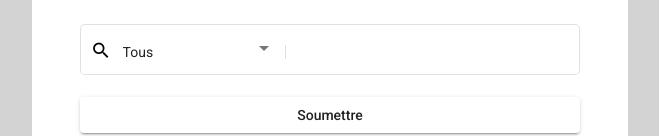
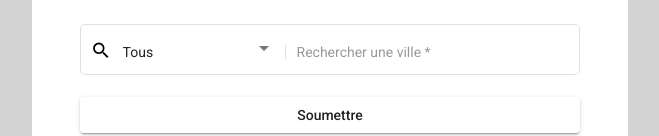
Before and after one commit to WeeabooDono/AdvancedMatFormFieldControlTutorial, an Angular app: page / in a window 1280 px wide. Shown: the part 362-498 px from the top of the page, without its empty margins (310-969 px from the left). Built offline with nearby package versions, Linux system fonts and the light colour scheme.

Commit message:
workaround to display the mat-label

```diff
--- a/src/app/_shared/custom-form-fields/advanced-search-control/advanced-search-control.component.html
+++ b/src/app/_shared/custom-form-fields/advanced-search-control/advanced-search-control.component.html
@@ -8,7 +8,9 @@
   <mat-divider [vertical]="true" class="divider"></mat-divider>
   <input matInput class="input"
          (focusout)="_onFocusOut()"
+         [placeholder]="placeholder"
          type="text"
          name="advanced-search-input"
          formControlName="query"/>
+  <span *ngIf="canDisplay()" class="custom-advanced-search-placeholder" #customPlaceholder></span>
 </ng-container>
--- a/src/app/_shared/custom-form-fields/advanced-search-control/advanced-search-control.component.scss
+++ b/src/app/_shared/custom-form-fields/advanced-search-control/advanced-search-control.component.scss
@@ -15,4 +15,10 @@
     color: currentColor;
     margin: 0 0.75rem;
   }
+
+  .custom-advanced-search-placeholder {
+    position: absolute;
+    margin-left: calc(150px + 2rem);
+    opacity: 40%;
+  }
 }
--- a/src/app/_shared/custom-form-fields/advanced-search-control/advanced-search-control.component.ts
+++ b/src/app/_shared/custom-form-fields/advanced-search-control/advanced-search-control.component.ts
@@ -1,4 +1,5 @@
 import {
+  AfterViewInit,
   ChangeDetectionStrategy,
   Component,
   DoCheck,
@@ -15,7 +16,15 @@ import {
 } from '@angular/core';
 import { MatFormFieldControl } from '@angular/material/form-field';
 import { FormFieldValue } from '@shared/custom-form-fields/advanced-search-control/advanced-search-control.model';
-import { ControlValueAccessor, FormBuilder, FormGroup, FormGroupDirective, NgControl, NgForm } from '@angular/forms';
+import {
+  AbstractControl,
+  ControlValueAccessor,
+  FormBuilder,
+  FormGroup,
+  FormGroupDirective,
+  NgControl,
+  NgForm,
+} from '@angular/forms';
 import { Subject } from 'rxjs';
 import { BooleanInput, coerceBooleanProperty } from '@angular/cdk/coercion';
 import { FocusMonitor, FocusOrigin } from '@angular/cdk/a11y';
@@ -79,7 +88,7 @@ const _SearchInputMixinBase = mixinErrorState(SearchInputBase);
 })
 export class AdvancedSearchControlComponent
   extends _SearchInputMixinBase
-  implements OnInit, DoCheck, OnChanges, OnDestroy, MatFormFieldControl<FormFieldValue>, ControlValueAccessor {
+  implements OnInit, DoCheck, AfterViewInit, OnChanges, OnDestroy, MatFormFieldControl<FormFieldValue>, ControlValueAccessor {
   /**
    * Ce champ va correspondre au prochain id à ajouter à la classe de notre `AdvancedSearchControlComponent`.
    */
@@ -89,6 +98,12 @@ export class AdvancedSearchControlComponent
 
   @ViewChild(MatInput, { read: ElementRef, static: true })
   private _inputRef!: ElementRef;
+
+  @ViewChild(MatInput)
+  private _input!: MatInput;
+
+  @ViewChild('customPlaceholder')
+  private _customPlaceholderRef!: ElementRef;
 
   /**
    * Ajoute une classe pour identifier le composant dans le `MatFormField`.
@@ -112,6 +127,10 @@ export class AdvancedSearchControlComponent
    * Le formulaire interne.
    */
   public form: FormGroup;
+
+  get queryCtrl(): AbstractControl | null {
+    return this.form.get('query');
+  }
 
   /**
    * fonction de callback pour le onChange
@@ -144,6 +163,7 @@ export class AdvancedSearchControlComponent
    * @private Le placeholder du composant, si le control n'est pas 'touched', le placeholder ne s'affichera pas.
    */
   private _placeholder?: string;
+  private _matLabel?: Element | null;
 
   @Input()
   set placeholder(placeholder: string) {
@@ -270,6 +290,10 @@ export class AdvancedSearchControlComponent
     });
   }
 
+  public ngAfterViewInit(): void {
+    this._matLabel = document.querySelector('.app-advanced-search-control + .mat-form-field-label-wrapper mat-label');
+  }
+
   /**
    * On veut qu'à chaque changement, on notifie angular qu'il y a eu une modification.
    */
@@ -283,6 +307,10 @@ export class AdvancedSearchControlComponent
   public ngDoCheck(): void {
     if (this.ngControl) {
       this.updateErrorState();
+    }
+
+    if (this._customPlaceholderRef && !this._customPlaceholderRef.nativeElement.innerText && this._matLabel) {
+      this._customPlaceholderRef.nativeElement.innerText = this._matLabel.innerHTML + (this._required ? ' *' : '');
     }
   }
 
@@ -324,4 +352,10 @@ export class AdvancedSearchControlComponent
     this._focusMonitor.stopMonitoring(this._inputRef);
     this.stateChanges.complete();
   }
+
+  public canDisplay(): boolean {
+    return (this.queryCtrl && !this.queryCtrl.value)!
+      && !(this.errorState && !!this._matLabel)
+      && !(this.focused && !this.errorState && !!this._matLabel);
+  }
 }
--- a/src/app/_shared/custom-form-fields/advanced-search-control/advanced-search-control.module.ts
+++ b/src/app/_shared/custom-form-fields/advanced-search-control/advanced-search-control.module.ts
@@ -6,6 +6,7 @@ import { MatSelectModule } from '@angular/material/select';
 import { MatDividerModule } from '@angular/material/divider';
 import { MatInputModule } from '@angular/material/input';
 import { ReactiveFormsModule } from '@angular/forms';
+import { CommonModule } from '@angular/common';
 
 @NgModule({
   imports: [
@@ -13,6 +14,7 @@ import { ReactiveFormsModule } from '@angular/forms';
     MatDividerModule,
     MatInputModule,
     ReactiveFormsModule,
+    CommonModule,
   ],
   declarations: [AdvancedSearchControlComponent],
   exports: [AdvancedSearchControlComponent],
--- a/src/app/home/home.component.html
+++ b/src/app/home/home.component.html
@@ -10,8 +10,8 @@
 
   <mat-form-field appearance="outline">
     <mat-label>Rechercher une ville</mat-label>
-    <mat-icon matPrefix [ngClass]="{'disabled-icon': searchCtrl?.disabled }">search</mat-icon>
-    <app-advanced-search formControlName="search"></app-advanced-search>
+    <mat-icon matPrefix [ngClass]="{ 'disabled-icon': searchCtrl?.disabled }">search</mat-icon>
+    <app-advanced-search formControlName="search" placeholder="Rechercher..." required></app-advanced-search>
     <mat-error>{{ searchErrorMessage }}</mat-error>
   </mat-form-field>
 
```
Lines whose indentation alone changed are shown as unchanged.
